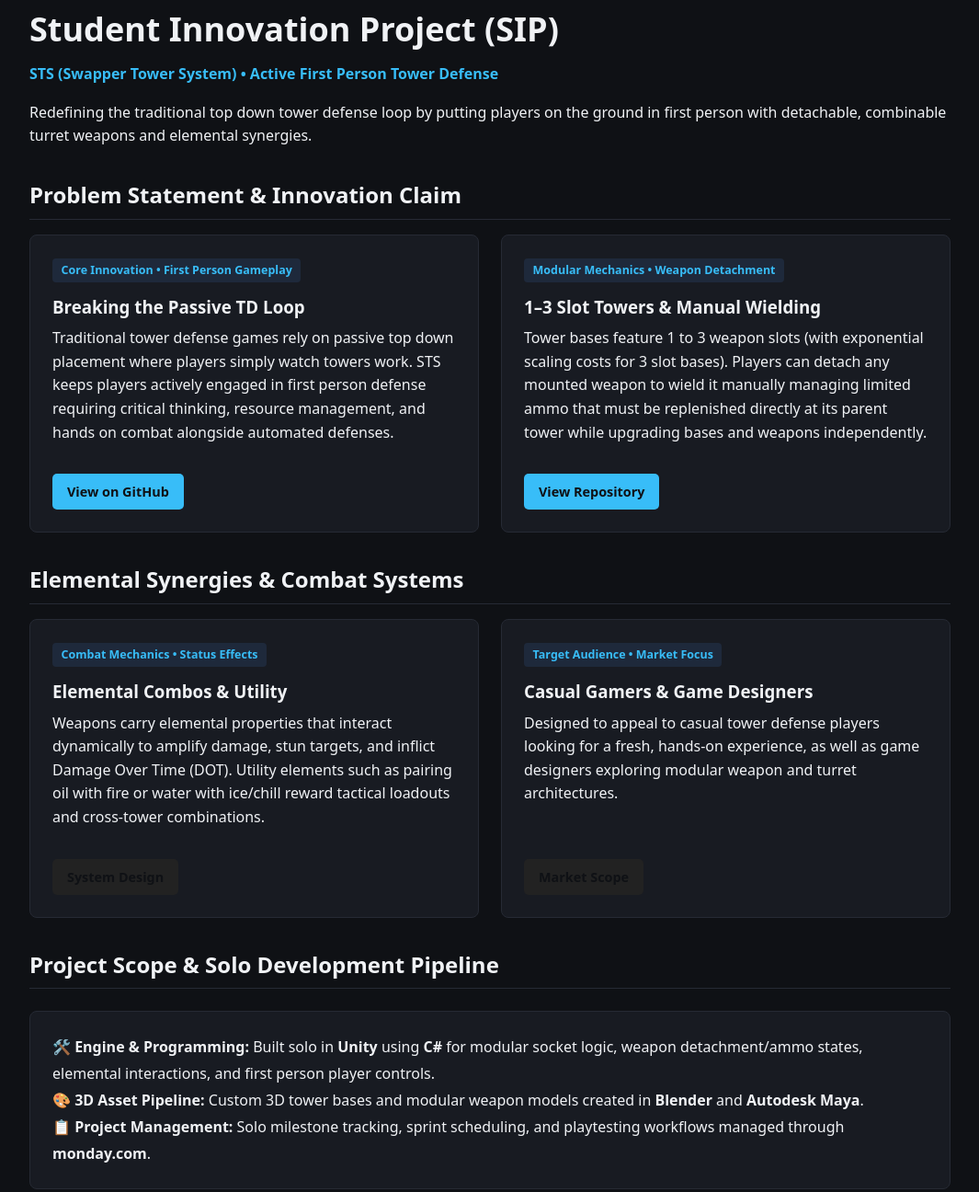
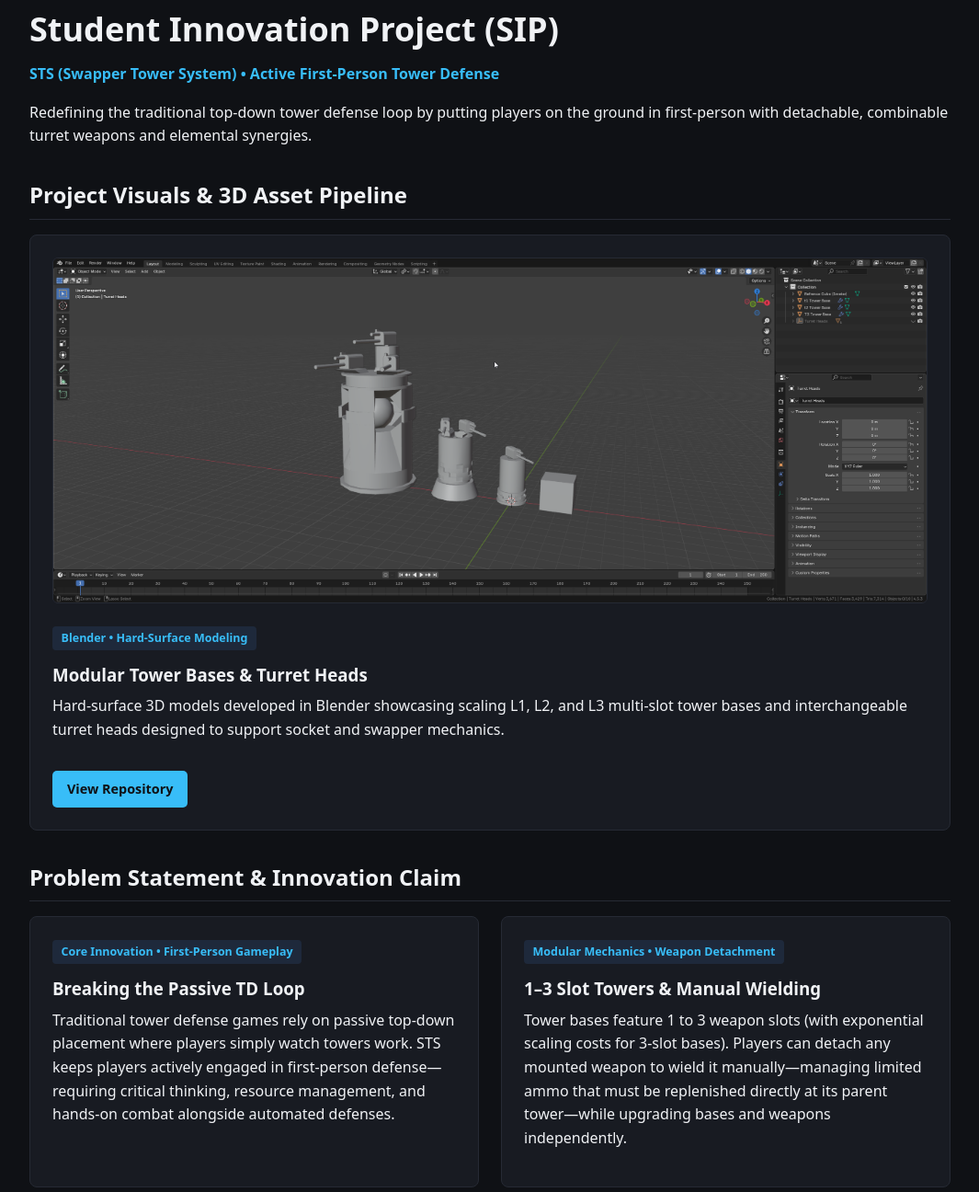
Before and after one commit to starlight-design111/ScarrLight-Board-Website, a plain HTML site: page sip.html in a window 1280 px wide. Shown: the part 103-1399 px from the top of the page at 92% size, without its empty margins (107-1172 px from the left). Drawn offline with Linux system fonts and the light colour scheme.

Commit message:
Update sip.html

```diff
--- a/sip.html
+++ b/sip.html
@@ -23,28 +23,39 @@
   <main>
     <section class="hero">
       <h1>Student Innovation Project (SIP)</h1>
-      <p class="subtitle">STS (Swapper Tower System) • Active First Person Tower Defense</p>
-      <p>Redefining the traditional top down tower defense loop by putting players on the ground in first person with detachable, combinable turret weapons and elemental synergies.</p>
+      <p class="subtitle">STS (Swapper Tower System) • Active First-Person Tower Defense</p>
+      <p>Redefining the traditional top-down tower defense loop by putting players on the ground in first-person with detachable, combinable turret weapons and elemental synergies.</p>
     </section>
+
+    <h2>Project Visuals &amp; 3D Asset Pipeline</h2>
+    <div class="grid">
+      <div class="card">
+        <div>
+          <img src="assets/blender_f3UlkpCoZs.png" alt="STS L1, L2, and L3 Tower Bases in Blender">
+          <span class="tag">Blender • Hard-Surface Modeling</span>
+          <h3>Modular Tower Bases &amp; Turret Heads</h3>
+          <p>Hard-surface 3D models developed in Blender showcasing scaling L1, L2, and L3 multi-slot tower bases and interchangeable turret heads designed to support socket and swapper mechanics.</p>
+        </div>
+        <a href="https://github.com/starlight-design111" target="_blank" class="btn">View Repository</a>
+      </div>
+    </div>
 
     <h2>Problem Statement &amp; Innovation Claim</h2>
     <div class="grid">
       <div class="card">
         <div>
-          <span class="tag">Core Innovation • First Person Gameplay</span>
+          <span class="tag">Core Innovation • First-Person Gameplay</span>
           <h3>Breaking the Passive TD Loop</h3>
-          <p>Traditional tower defense games rely on passive top down placement where players simply watch towers work. STS keeps players actively engaged in first person defense requiring critical thinking, resource management, and hands on combat alongside automated defenses.</p>
+          <p>Traditional tower defense games rely on passive top-down placement where players simply watch towers work. STS keeps players actively engaged in first-person defense—requiring critical thinking, resource management, and hands-on combat alongside automated defenses.</p>
         </div>
-        <a href="https://github.com/starlight-design111" target="_blank" class="btn">View on GitHub</a>
       </div>
 
       <div class="card">
         <div>
           <span class="tag">Modular Mechanics • Weapon Detachment</span>
           <h3>1–3 Slot Towers &amp; Manual Wielding</h3>
-          <p>Tower bases feature 1 to 3 weapon slots (with exponential scaling costs for 3 slot bases). Players can detach any mounted weapon to wield it manually managing limited ammo that must be replenished directly at its parent tower while upgrading bases and weapons independently.</p>
+          <p>Tower bases feature 1 to 3 weapon slots (with exponential scaling costs for 3-slot bases). Players can detach any mounted weapon to wield it manually—managing limited ammo that must be replenished directly at its parent tower—while upgrading bases and weapons independently.</p>
         </div>
-        <a href="https://github.com/starlight-design111" target="_blank" class="btn">View Repository</a>
       </div>
     </div>
 
@@ -54,9 +65,8 @@
         <div>
           <span class="tag">Combat Mechanics • Status Effects</span>
           <h3>Elemental Combos &amp; Utility</h3>
-          <p>Weapons carry elemental properties that interact dynamically to amplify damage, stun targets, and inflict Damage Over Time (DOT). Utility elements such as pairing oil with fire or water with ice/chill reward tactical loadouts and cross-tower combinations.</p>
+          <p>Weapons carry elemental properties that interact dynamically to amplify damage, stun targets, and inflict Damage Over Time (DOT). Utility elements—such as pairing oil with fire or water with ice/chill—reward tactical loadouts and cross-tower combinations.</p>
         </div>
-        <span class="btn" style="background: #222; cursor: default;">System Design</span>
       </div>
 
       <div class="card">
@@ -65,14 +75,13 @@
           <h3>Casual Gamers &amp; Game Designers</h3>
           <p>Designed to appeal to casual tower defense players looking for a fresh, hands-on experience, as well as game designers exploring modular weapon and turret architectures.</p>
         </div>
-        <span class="btn" style="background: #222; cursor: default;">Market Scope</span>
       </div>
     </div>
 
     <h2>Project Scope &amp; Solo Development Pipeline</h2>
     <div class="card" style="margin-top: 1.5rem;">
       <ul style="list-style-type: none; padding-left: 0; line-height: 1.8;">
-        <li>🛠️ <strong>Engine &amp; Programming:</strong> Built solo in <strong>Unity</strong> using <strong>C#</strong> for modular socket logic, weapon detachment/ammo states, elemental interactions, and first person player controls.</li>
+        <li>🛠️ <strong>Engine &amp; Programming:</strong> Built solo in <strong>Unity</strong> using <strong>C#</strong> for modular socket logic, weapon detachment/ammo states, elemental interactions, and first-person player controls.</li>
         <li>🎨 <strong>3D Asset Pipeline:</strong> Custom 3D tower bases and modular weapon models created in <strong>Blender</strong> and <strong>Autodesk Maya</strong>.</li>
         <li>📋 <strong>Project Management:</strong> Solo milestone tracking, sprint scheduling, and playtesting workflows managed through <strong>monday.com</strong>.</li>
       </ul>
```
